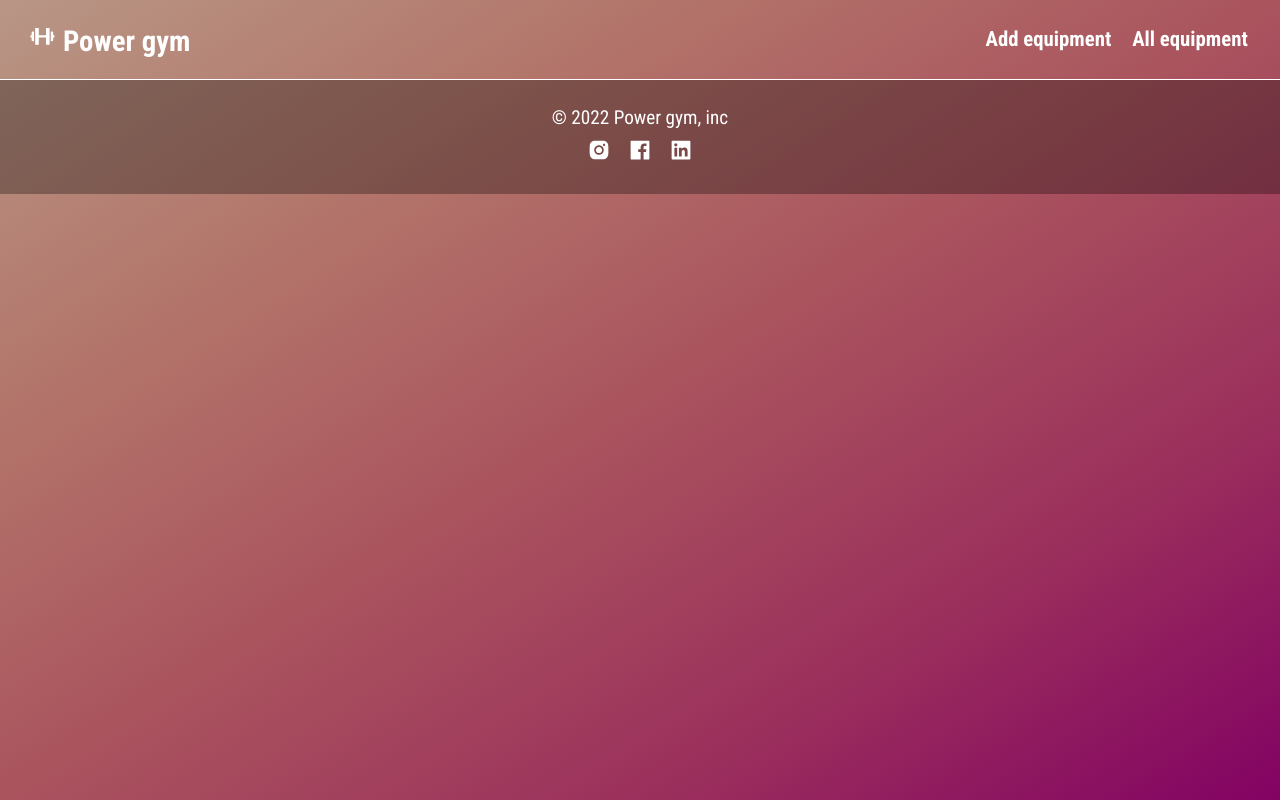
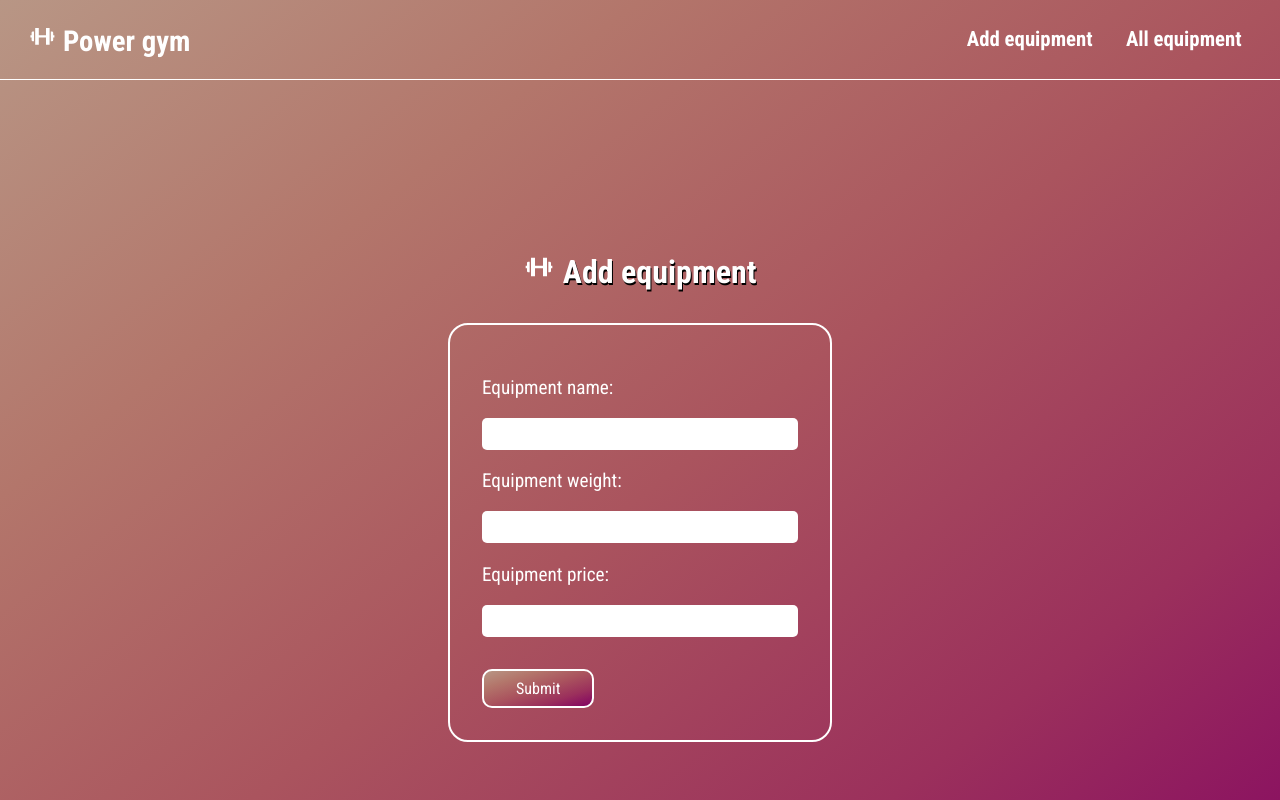
Before and after one commit to rajat4984/gym-minor, a React (Create React App) app: page / in a window 1280 px wide. Shown: the top 800 px of the page. Built offline with nearby package versions, Linux system fonts and the light colour scheme.

Commit message:
form completd

```diff
--- a/src/App.js
+++ b/src/App.js
@@ -1,4 +1,5 @@
 import Footer from './components/Footer';
+import Form from './components/Form';
 import Navbar from './components/Navbar';
 import './style.css';
 
@@ -6,6 +7,7 @@ function App() {
   return (
     <div className="App">
       <Navbar/>
+      <Form/>
       <Footer/>
     </div>
   );
--- /dev/null
+++ b/src/components/Form.js
@@ -0,0 +1,23 @@
+import React from "react";
+import {BiDumbbell} from "react-icons/bi"
+
+function Form() {
+  return (
+    <div>
+      <div className="form-container">
+        <h1 className="form-heading"><BiDumbbell/> Add equipment </h1>
+        <form className="submission-form">
+          <label htmlFor="eq-name">Equipment name:</label>
+          <input type="text" />
+          <label htmlFor="eq-weight">Equipment weight:</label>
+          <input type="number" min={1}/>
+          <label htmlFor="eq-price">Equipment price:</label>
+          <input type="number" min={1}/>
+          <input type="submit" className="submit-btn" />
+        </form>
+      </div>
+    </div>
+  );
+}
+
+export default Form;
--- a/src/style.css
+++ b/src/style.css
@@ -17,7 +17,6 @@ body {
     #b89685
   );
   background-repeat: no-repeat;
-  height: 100vh;
   color: white;
 }
 
@@ -47,7 +46,8 @@ body {
   transition: 0.3s;
   color: white;
   font-size: 1.3rem;
-  padding: 0.5em;
+  padding: 0.3em;
+  margin: 0.5em;
   cursor: pointer;
   border-radius: 5px;
 }
@@ -55,7 +55,68 @@ body {
 .link:hover,
 .brand:hover {
   background-color: white;
-  color: black;
+  color: #9b305c;
+}
+
+/* -------------FORM---------------- */
+.form-container {
+  display: flex;
+  justify-content: center;
+  align-items: center;
+  height: 100vh;
+  flex-direction: column;
+}
+.submission-form {
+  border: 2px white solid;
+  padding: 2em;
+  width: 30%;
+  border-radius: 20px;
+}
+
+.form-heading {
+  margin: 1em 0;
+  text-shadow: 1px 2px black;
+}
+
+label {
+  display: block;
+  padding: 1em 0;
+  font-size: 1.2rem;
+}
+input[type="text"],
+input[type="number"] {
+  border-radius: 5px;
+  border: none;
+  display: block;
+  width: 100%;
+  height: 2em;
+  font-size: 1rem;
+  outline: none;
+}
+.submit-btn {
+  width: initial;
+  display: block;
+  margin-top: 2em;
+  background: linear-gradient(
+    to left top,
+    #820263,
+    #9b305c,
+    #aa545e,
+    #b3766b,
+    #b89685
+  );
+  color: white;
+  font-size: 1rem;
+  padding: 0.5em 2em;
+  cursor: pointer;
+  border: none;
+  border-radius: 10px;
+  border: 2px solid white;
+  transition: 0.3s;
+}
+
+.submit-btn:hover {
+  transform: scale(1.1);
 }
 
 /* -----------FOOTER----------------- */
@@ -72,17 +133,17 @@ footer {
   text-align: center;
 }
 
-.footer-text{
-    margin-bottom: .5em;
+.footer-text {
+  margin-bottom: 0.5em;
 }
 
-.social-icon{
-    transition: 0.3s;
-    font-size: 1.5rem;
+.social-icon {
+  transition: 0.3s;
+  font-size: 1.5rem;
 }
 
-.social-icon:not(:last-child){
-    margin-right: .7em;
+.social-icon:not(:last-child) {
+  margin-right: 0.7em;
 }
 
 /* ---------------MEDIA-QUERIES------------------ */
```
